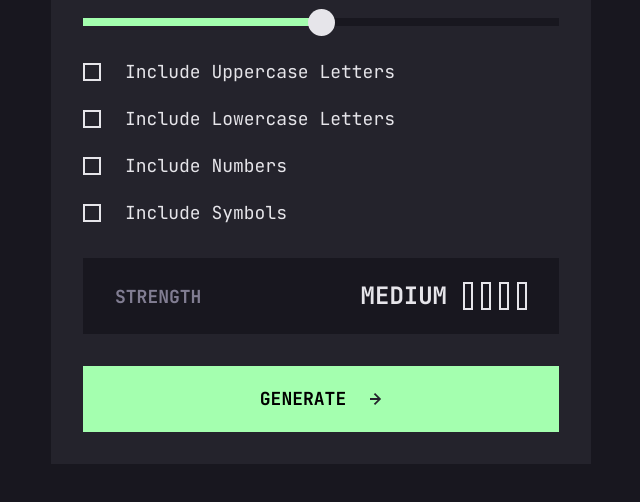
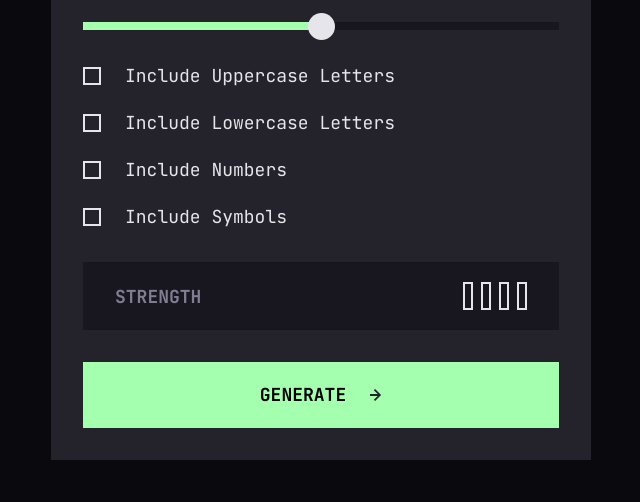
Before and after one commit to MarioMinchevski/password-generator, a plain HTML site: page index.html in a window 1280 px wide. Shown: the part 298-800 px from the top of the page, without its empty margins (319-959 px from the left). Drawn offline with nearby package versions, Linux system fonts and the light colour scheme.

Commit message:
minor changes

```diff
--- a/css/abstracts/_variables.scss
+++ b/css/abstracts/_variables.scss
@@ -34,11 +34,12 @@ $color-neutral-secondary: #817D92;
 $color-neutral-tertiary: #E6E5EA;
 $color-neutral-quaternary: #18171F;
 
-
 $color-primary: #A4FFAF;
 $color-secondary: #F64A4A;
 $color-tertiary: #FB7C58;
 $color-quaternary: #F8CD65;
+
+$bg-color-main: #0A090E;
 
 // Box shadows
 
--- a/css/core/_common-elements.scss
+++ b/css/core/_common-elements.scss
@@ -8,7 +8,7 @@ html {
 
 body {
     min-height: 100vh;
-    background-color: $color-neutral-quaternary;
+    background-color: $bg-color-main;
     font-family: $font-family-base;
     display: grid;
     place-content: center;
--- a/index.html
+++ b/index.html
@@ -54,7 +54,7 @@
                 <div class="password-generator__strength-status">
                     <span class="password-generator__strength-status-text">Strength</span>
                     <div class="password-generator__strength-status-indicator">
-                        <span class="password-generator__strength-level">Medium</span>
+                        <span class="password-generator__strength-level"></span>
                         <div class="password-generator__indicator-boxes">
                             <div class="password-generator__indicator-box"></div>
                             <div class="password-generator__indicator-box"></div>
```
Also changed, not shown: css/main.css, 1 other file.
